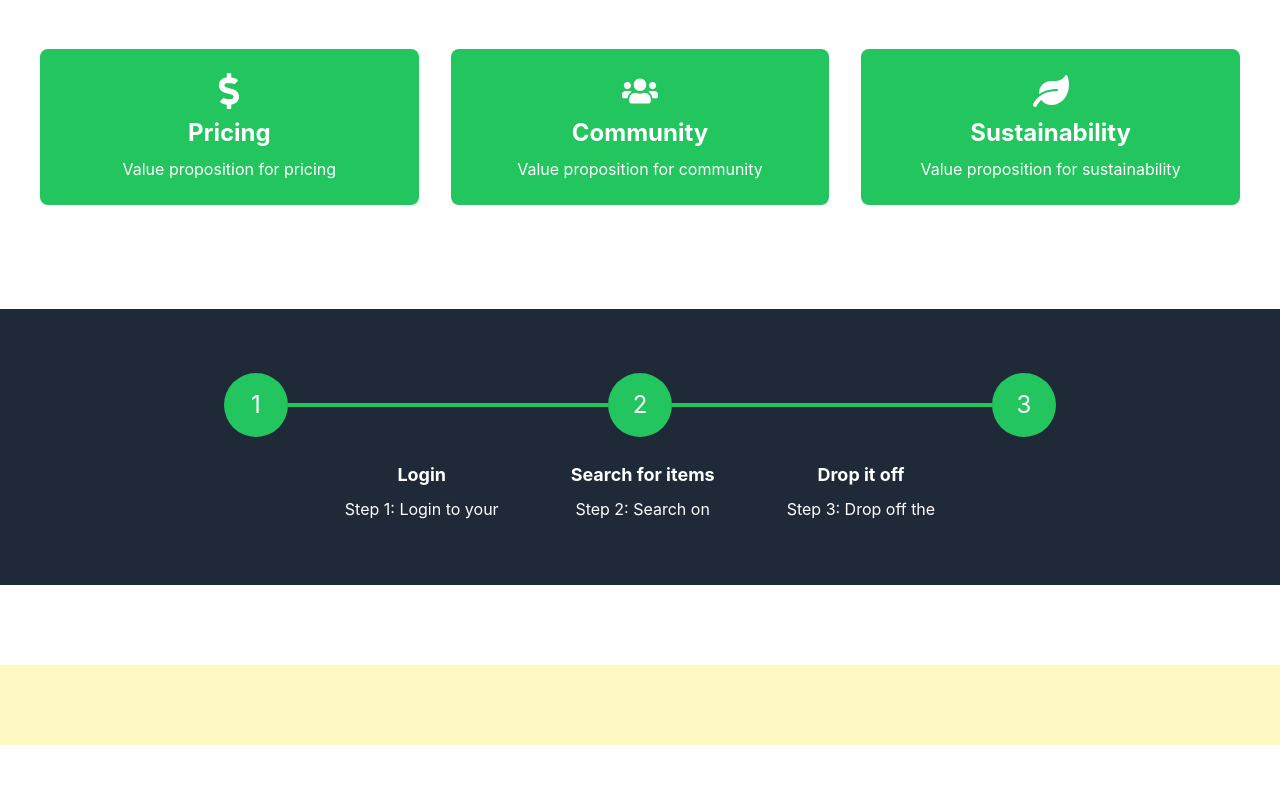
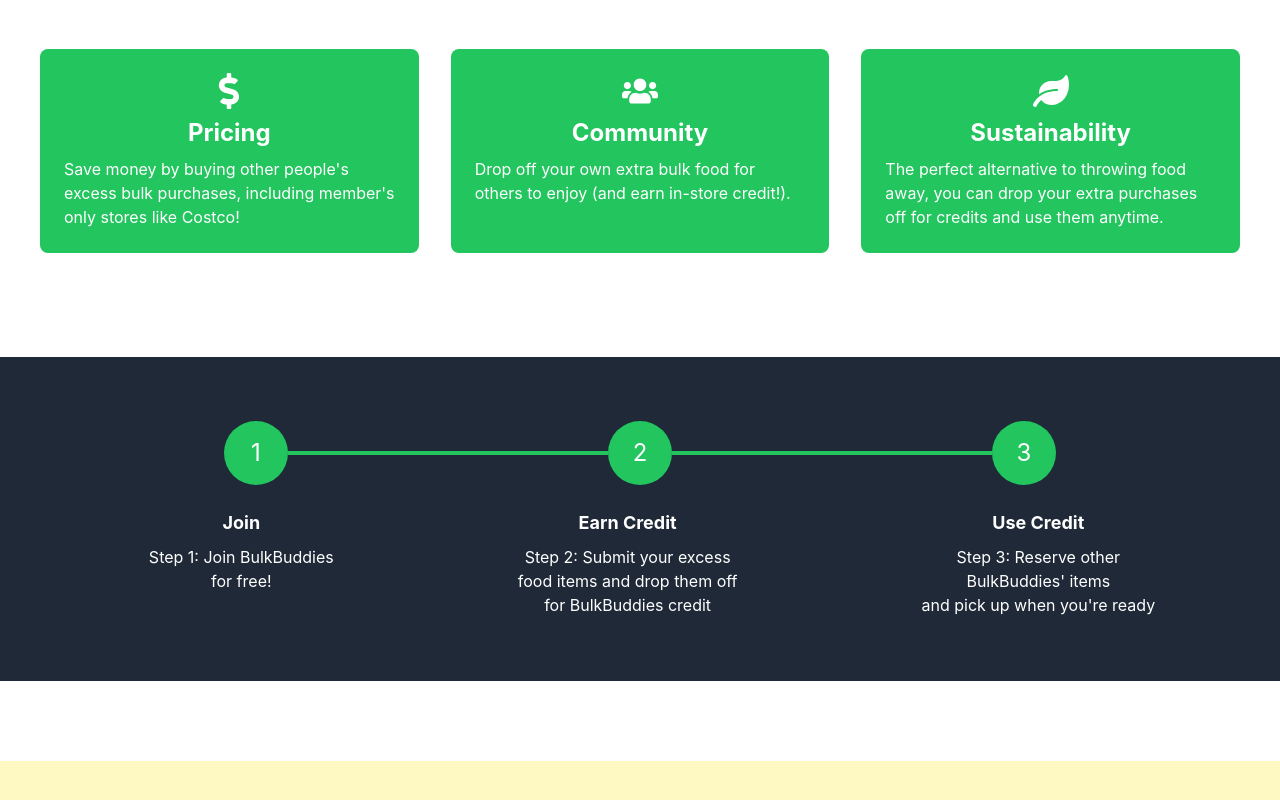
Before and after one commit to AnaCoda/HackTheChange2023_Bulk, a React (Create React App) app: page / in a window 1280 px wide. Shown: the part 612-1412 px from the top of the page. Before the commit the page ends 1357 px from the top, so only its background shows below. Built offline with nearby package versions, Linux system fonts and the light colour scheme.

Commit message:
Homepage info

```diff
--- /dev/null
+++ b/src/routes/Home.css
@@ -0,0 +1,3 @@
+.gap-54 {
+    gap: 11.5rem;
+}
--- a/src/routes/Home.js
+++ b/src/routes/Home.js
@@ -1,13 +1,14 @@
 import React from 'react';
 import picture from "./images/premium_photo-1664302148512-ddea30cd2a92.avif"
 import { FaDollarSign, FaUsers, FaLeaf } from 'react-icons/fa';
+import "./Home.css"
 
 const CenteredDiv = () => {
     return (
       <div className="flex justify-center bg-orange-100 py-10 gap-x-60">
         <div className="text-green-900 max-w-md">
           <h1 className="text-[340%] font-thin mb-4">Too much food? Too little food? Love saving money? </h1>
-          <p className="text-lg mb-4">Find out why ___ is the best platform for saving money on foods</p>
+          <p className="text-lg mb-4">Find out why BulkBuddies is the best platform for sustainably saving money on food.</p>
           <button className="bg-black text-white py-2 px-4 rounded-full">Sign up today</button>
         </div>
         <div className="flex justify-center">
@@ -24,17 +25,17 @@
         <div className="rounded-lg bg-green-500 text-white p-4 flex flex-col items-center">
           <FaDollarSign className="text-4xl mb-2" />
           <h2 className="text-2xl font-bold mb-2">Pricing</h2>
-          <p>Value proposition for pricing</p>
+          <p>Save money by buying other people's excess bulk purchases, including member's only stores like Costco!</p>
         </div>
         <div className="rounded-lg bg-green-500 text-white p-4 flex flex-col items-center">
           <FaUsers className="text-4xl mb-2" />
           <h2 className="text-2xl font-bold mb-2">Community</h2>
-          <p>Value proposition for community</p>
+          <p>Drop off your own extra bulk food for others to enjoy (and earn in-store credit!).</p>
         </div>
         <div className="rounded-lg bg-green-500 text-white p-4 flex flex-col items-center">
           <FaLeaf className="text-4xl mb-2" />
           <h2 className="text-2xl font-bold mb-2">Sustainability</h2>
-          <p>Value proposition for sustainability</p>
+          <p>The perfect alternative to throwing food away, you can drop your extra purchases off for credits and use them anytime.</p>
         </div>
       </div>
     );
@@ -56,18 +57,18 @@
             <span className="text-white text-2xl">3</span>
           </div>
         </div>
-        <div className="flex justify-center mt-4 relative mx-auto gap-10">
+        <div className="flex justify-center mt-4 gap-54 ml-6">
           <div className="flex flex-col items-center">
-            <div className="text-lg font-bold mb-2">Login</div>
-            <p>Step 1: Login to your </p>
+            <div className="text-lg font-bold mb-2">Join</div>
+            <p className="text-center">Step 1: Join BulkBuddies<br/>for free!</p>
           </div>
-          <div className="flex flex-col items-center ml-8">
-            <div className="text-lg font-bold mb-2">Search for items</div>
-            <p>Step 2: Search  on</p>
+          <div className="flex flex-col items-center">
+            <div className="text-lg font-bold mb-2">Earn Credit</div>
+            <p className="text-center">Step 2: Submit your excess<br/>food items and drop them off<br/>for BulkBuddies credit</p>
           </div>
-          <div className="flex flex-col items-center ml-8">
-            <div className="text-lg font-bold mb-2">Drop it off</div>
-            <p>Step 3: Drop off the </p>
+          <div className="flex flex-col items-center">
+            <div className="text-lg font-bold mb-2">Use Credit</div>
+            <p className="text-center">Step 3: Reserve other<br/>BulkBuddies' items<br/>and pick up when you're ready</p>
           </div>
         </div>
       </div>
```
